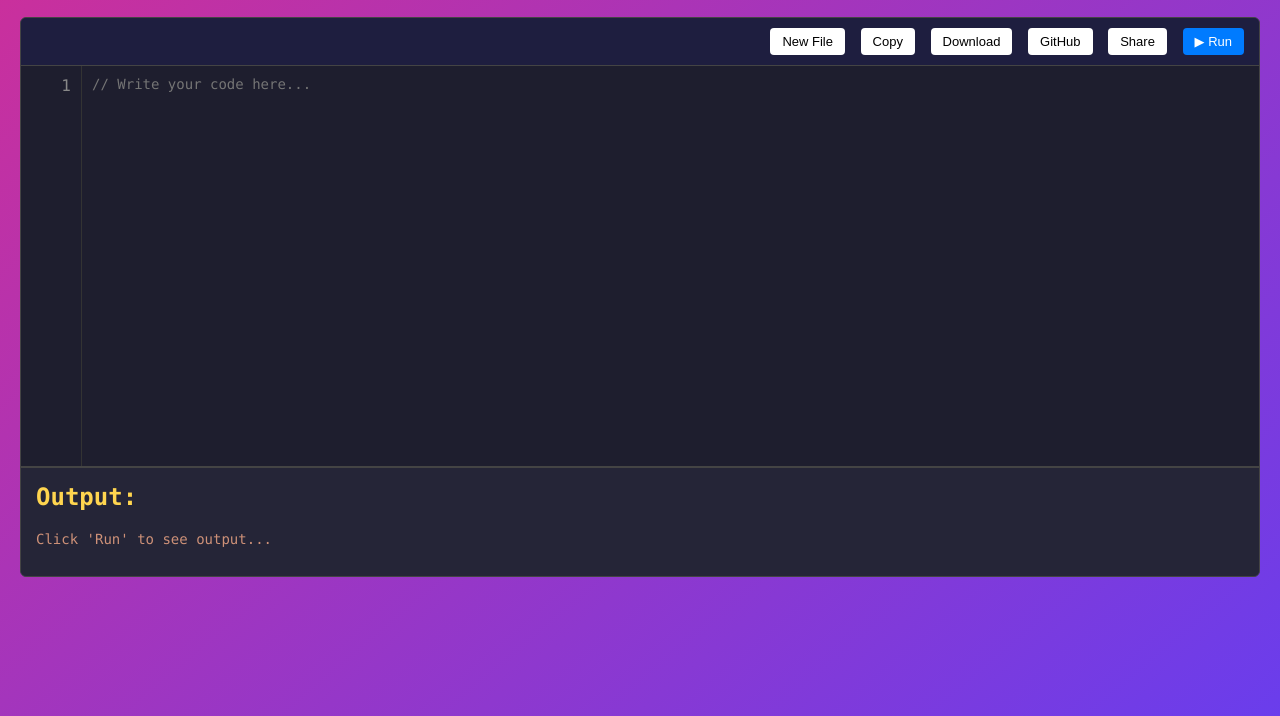
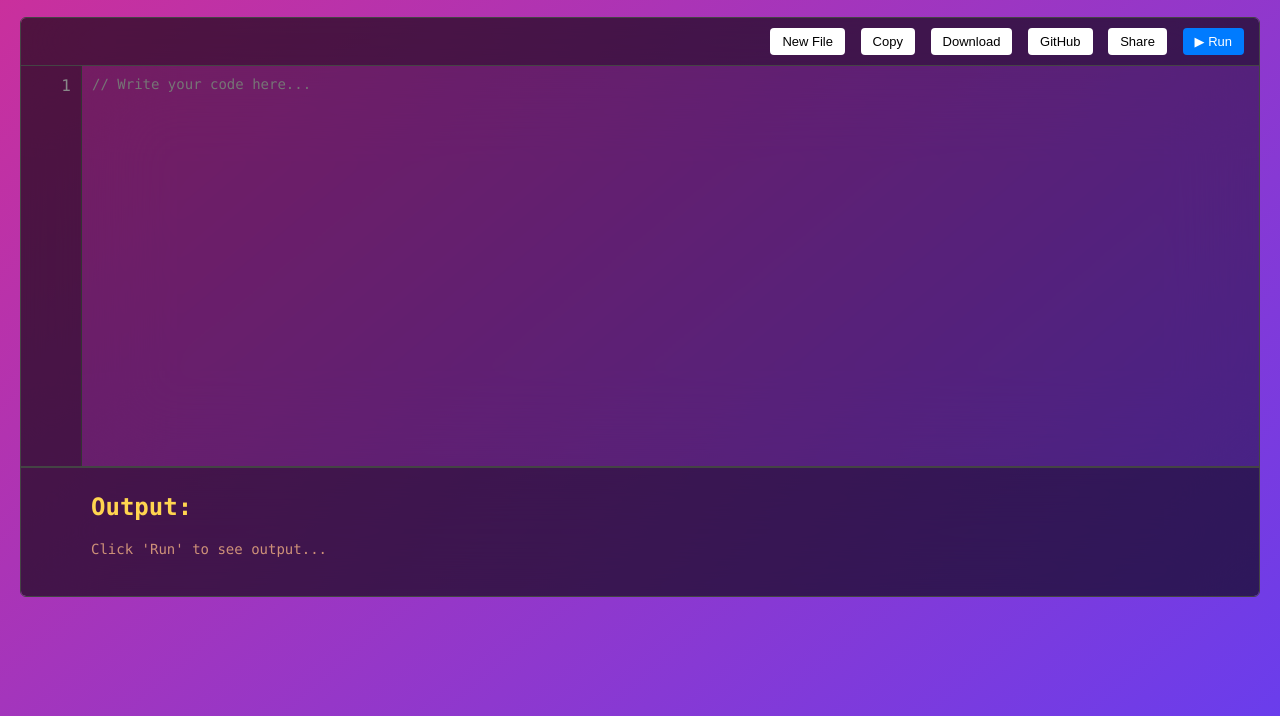
Before and after one commit to advikbhatt/compleet, a plain HTML site: page index.html in a window 1280 px wide. Shown: the part 104-820 px from the top of the page. Drawn offline with Linux system fonts and the light colour scheme.

Commit message:
Glossy BG✅

```diff
--- a/style.css
+++ b/style.css
@@ -7,6 +7,7 @@ body {
     rgb(207, 47, 152),
     rgb(106, 61, 236)
   );
+  /* background-image: url(https://images.unsplash.com/photo-1575936123452-b67c3203c357?fm=jpg&q=60&w=3000&ixlib=rb-4.0.3&ixid=M3wxMjA3fDB8MHxzZWFyY2h8Mnx8aW1hZ2V8ZW58MHx8MHx8fDA%3D); */
   color: #ffffff;
 }
 
@@ -43,7 +44,7 @@ h1 {
 }
 
 .editor-box {
-  background-color: #2c2c54;
+  /* background-color: #2c2c54; */
   border-radius: 6px;
   overflow: hidden;
   border: 1px solid #444;
@@ -53,7 +54,8 @@ h1 {
   display: flex;
   justify-content: flex-end;
   align-items: center;
-  background: #1e1e3f;
+  background-color: rgba(0, 0, 0, 0.6);
+  backdrop-filter: blur(40px) saturate(100%);
   padding: 10px 15px;
 }
 
@@ -86,7 +88,8 @@ h1 {
 }
 
 .line-numbers {
-  background: #1e1e2e;
+  background-color: rgba(0, 0, 0, 0.6);
+  backdrop-filter: blur(40px) saturate(100%);
   padding: 10px;
   width: 40px;
   text-align: right;
@@ -96,7 +99,8 @@ h1 {
 
 .editor {
   flex-grow: 1;
-  background-color: #1e1e2e;
+  background-color: rgba(0, 0, 0, 0.4);
+  backdrop-filter: blur(40px) saturate(100%);
   color: #ffffff;
   border: none;
   padding: 10px;
@@ -108,8 +112,10 @@ h1 {
 
 /* Output Panel (Always visible below the editor) */
 .output-panel {
-  padding: 15px;
-  background-color: #252537;
+  padding: 25px;
+  padding-left: 70px;
+  background-color: rgba(0, 0, 0, 0.6);
+  backdrop-filter: blur(40px) saturate(100%);
   border-top: 1px solid #444;
 }
 
```
